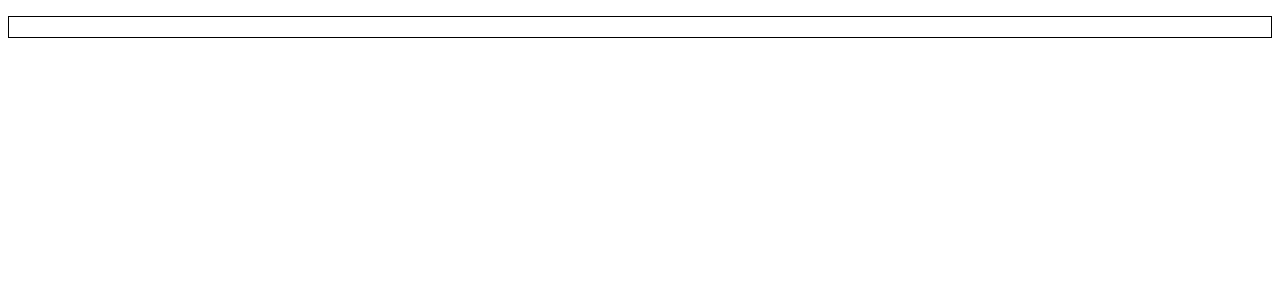
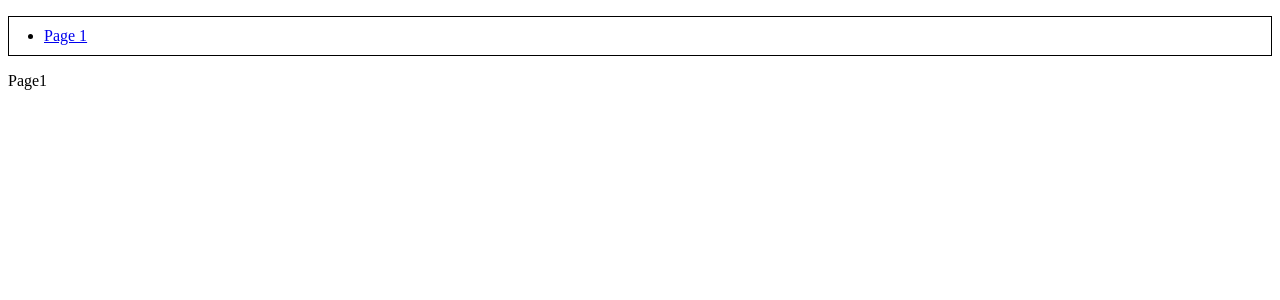
Before and after one commit to HristoKolev/react-router-workshop, a React (Create React App) app: page /page1 in a window 1280 px wide. Shown: the top 300 px of the page. Built offline with nearby package versions, Linux system fonts and the light colour scheme.

Commit message:
1-redirect

```diff
--- a/package.json
+++ b/package.json
@@ -12,6 +12,7 @@
     "@types/react-dom": "^18.0.10",
     "react": "^18.2.0",
     "react-dom": "^18.2.0",
+    "react-router-dom": "^6.7.0",
     "react-scripts": "5.0.1",
     "typescript": "^4.9.4",
     "web-vitals": "^2.1.4"
--- a/src/App.tsx
+++ b/src/App.tsx
@@ -1,10 +1,22 @@
+import { BrowserRouter, Link, Route, Routes } from 'react-router-dom';
+
+import { Page1 } from './pages/Page1';
+
 export const App = (): JSX.Element => {
   return (
-    <>
+    <BrowserRouter>
       <nav>
-        <ul></ul>
+        <ul>
+          <li>
+            <Link to="/page1">Page 1</Link>
+          </li>
+        </ul>
       </nav>
-      <main></main>
-    </>
+      <main>
+        <Routes>
+          <Route path="/page1" element={<Page1 />} />
+        </Routes>
+      </main>
+    </BrowserRouter>
   );
 };
--- /dev/null
+++ b/src/pages/Page1.tsx
@@ -0,0 +1,3 @@
+export const Page1 = (): JSX.Element => {
+  return <div>Page1</div>;
+};
```
Also changed, not shown: 2 other files (tests, documents, lock files or other folders).
